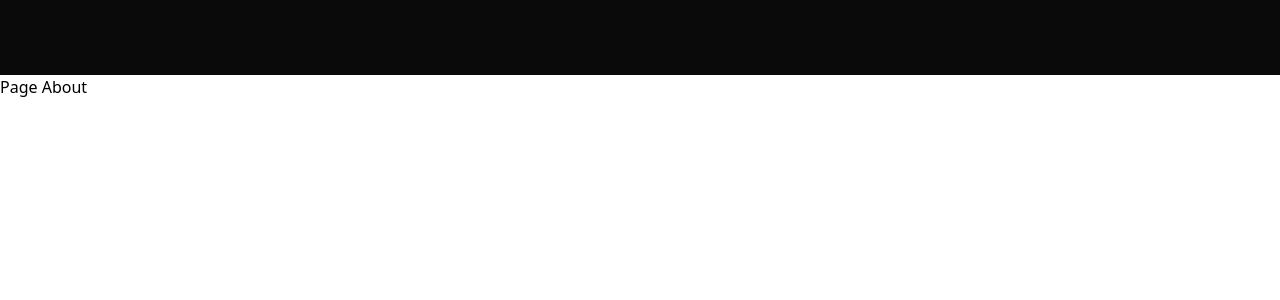
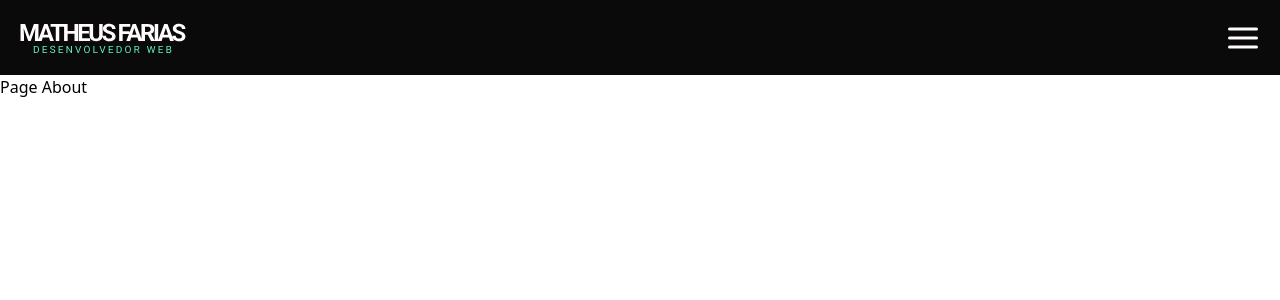
Before and after one commit to oMatheus-Farias/myportfolio, a React (Vite) app: page / in a window 1280 px wide. Shown: the top 300 px of the page. Built offline with nearby package versions, Linux system fonts and the light colour scheme.

Commit message:
feat: adicionado logo e icone do menu no componente Header

```diff
--- a/src/components/header/index.tsx
+++ b/src/components/header/index.tsx
@@ -1,7 +1,15 @@
+import logo from "../../assets/logo.svg";
+import { FiMenu } from "react-icons/fi";
+
 export default function Header() {
   return (
-    <div className="w-full h-[4.7em] px-8 py-4 bg-primary" >
+    <div className="w-full h-[4.7em] px-[1.2em] py-4 bg-primary flex items-center justify-between" >
+      <img
+        src={ logo }
+        alt="Matheus Farias - Desenvolvedor Web"
+      />
 
+      <FiMenu color="#FFFBFF" size={36} />
     </div>
   );
 };
```
